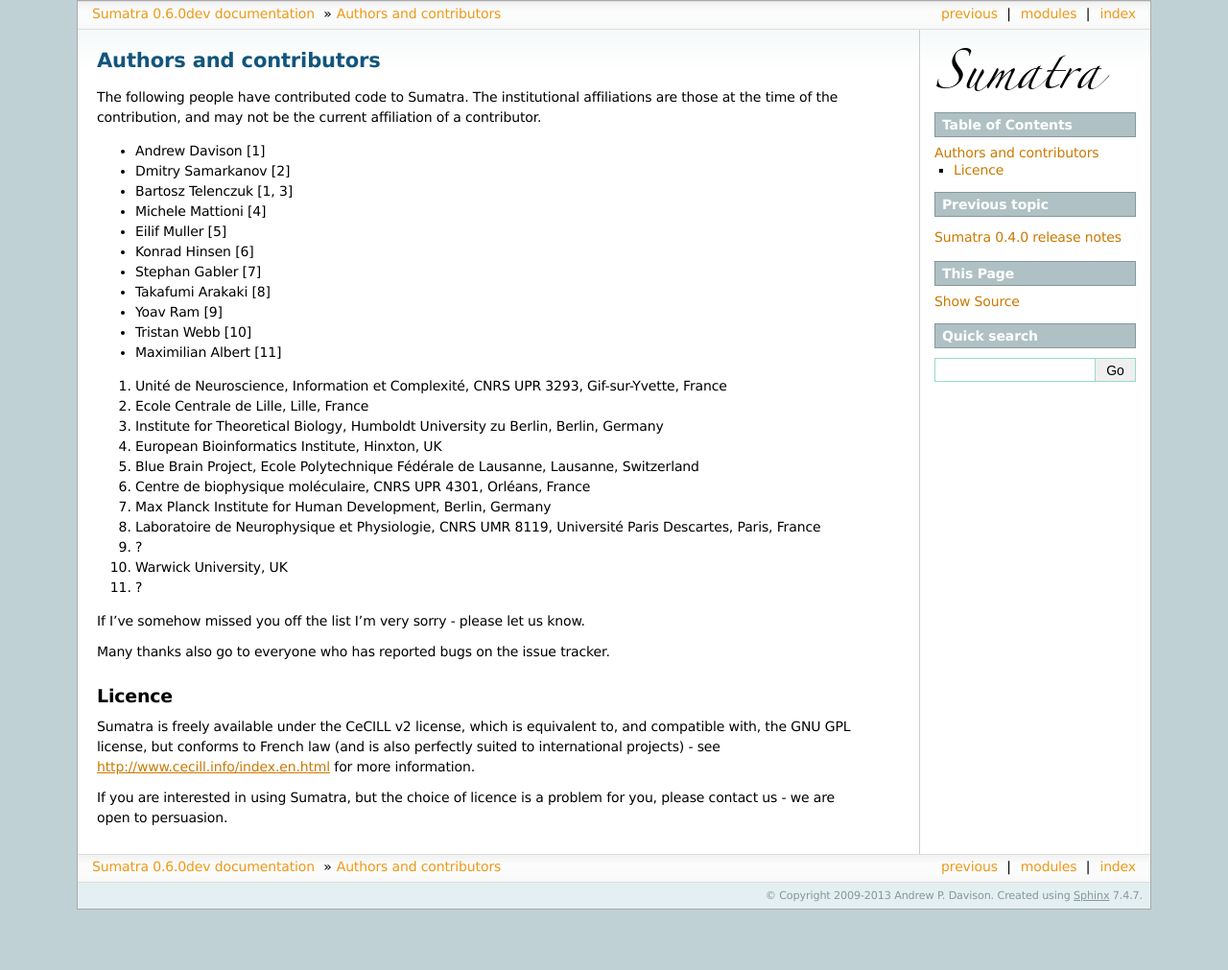
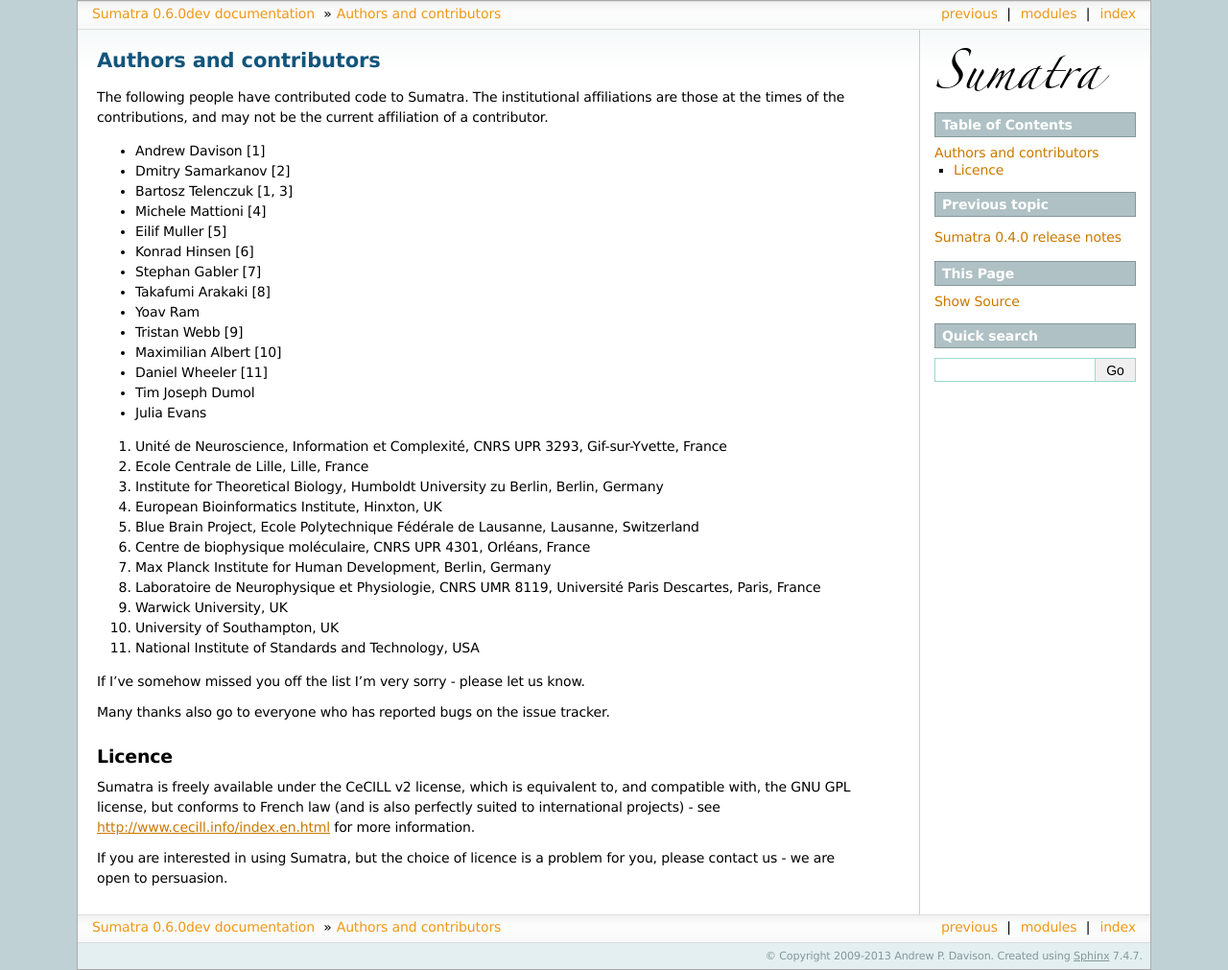
Before and after one commit to open-research/sumatra, a Sphinx documentation site: the page built from doc/authors.txt, in a window 1280 px wide. Shown: the whole page at 96% size. Built offline with Sphinx 7.4.7, drawn with Linux system fonts in a browser that asks for light colours; before the commit the page ends 948 px from its top, so only the background shows below that.

Commit message:
Updated documentation.

```diff
--- a/doc/authors.txt
+++ b/doc/authors.txt
@@ -3,7 +3,7 @@
 ========================
 
 The following people have contributed code to Sumatra. The institutional
-affiliations are those at the time of the contribution, and may not be the
+affiliations are those at the times of the contributions, and may not be the
 current affiliation of a contributor.
 
 * Andrew Davison [1]
@@ -14,9 +14,12 @@
 * Konrad Hinsen [6]
 * Stephan Gabler [7]
 * Takafumi Arakaki [8]
-* Yoav Ram [9]
-* Tristan Webb [10]
-* Maximilian Albert [11]
+* Yoav Ram
+* Tristan Webb [9]
+* Maximilian Albert [10]
+* Daniel Wheeler [11]
+* Tim Joseph Dumol
+* Julia Evans
 
 1. Unité de Neuroscience, Information et Complexité, CNRS UPR 3293, Gif-sur-Yvette, France
 2. Ecole Centrale de Lille, Lille, France
@@ -26,9 +29,9 @@
 6. Centre de biophysique moléculaire, CNRS UPR 4301, Orléans, France
 7. Max Planck Institute for Human Development, Berlin, Germany
 8. Laboratoire de Neurophysique et Physiologie, CNRS UMR 8119, Université Paris Descartes, Paris, France
-9. ?
-10. Warwick University, UK
-11. ?
+9. Warwick University, UK
+10. University of Southampton, UK
+11. National Institute of Standards and Technology, USA
 
 
 If I've somehow missed you off the list I'm very sorry - please let us know.
--- a/doc/index.txt
+++ b/doc/index.txt
@@ -38,8 +38,8 @@
    reporting
    using_the_api
    parameter_files
+   record_stores
    upgrading
-   migration
    developers_guide
    api_reference
    faq
--- a/doc/releases/0.6.0.txt
+++ b/doc/releases/0.6.0.txt
@@ -9,7 +9,7 @@
 This version of Sumatra sees a number of new features, improvements to existing
 ones, and bug fixes:
 
-.. todo:: mention postgres support, --stdin and --stdout options, change to absolute path for datastores, migrate command
+.. todo:: mention postgres support, --stdin and --stdout options, change to absolute path for datastores, migrate command, configure --plain option
 
 New export formats: LaTeX and bash script
 -----------------------------------------
@@ -105,6 +105,7 @@
   specified by the user. This means a record can be repeated more than once,
   and is a more reliable method of indicating a repeat.
 * A Sumatra project now knows the version of Sumatra with which it was created.
+* :command: `smt list` now has an option '-r'/'--reverse' which lists records oldest to newest.
 
 
 Bug fixes
```
Also changed, not shown: doc/command_reference.txt (+34 -0 lines), doc/installation.txt (+4 -4 lines), doc/migration.txt (deleted, +0 -59 lines), doc/record_stores.txt (added, +85 -0 lines), 1 other file.
